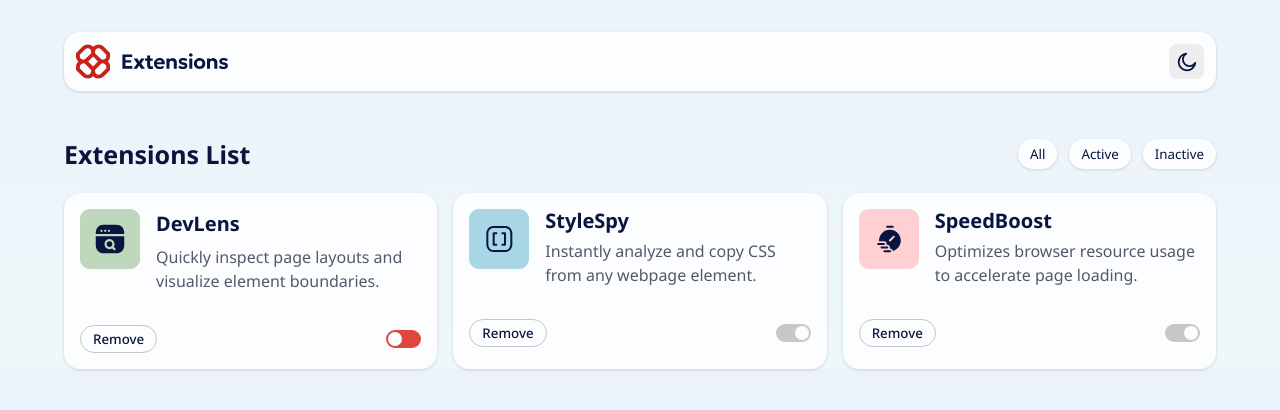
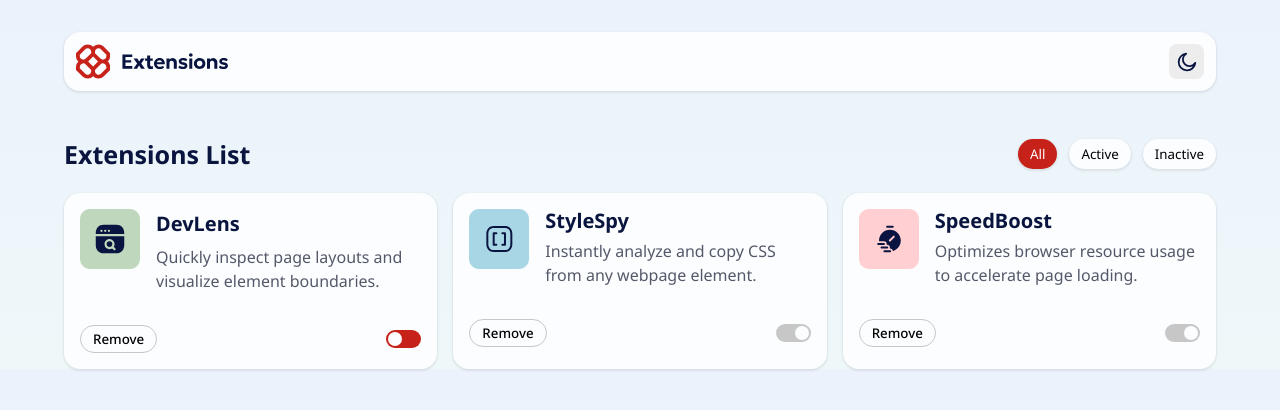
Before and after one commit to OungHongly/Browser-extensions-manager-UI, a plain HTML site: page index.html in a window 1280 px wide. Drawn offline with Linux system fonts and the light colour scheme.

Commit message:
add hover stats to button: theme, filter, remove, toggle

```diff
--- a/css/style.css
+++ b/css/style.css
@@ -121,7 +121,6 @@ h6 {
 /* use website Typescale.com */
 button {
   font-family: inherit;
-  color: var(--Neutral-900);
 }
 h1 {
   font-size: var(--text-h1);
@@ -181,22 +180,26 @@ span {
   border: none;
   background-color: var(--Neutral-0);
   border-radius: var(--space-lg);
+  cursor: pointer;
+  transition: 0.2s;
 }
 .btn__toggle {
   background-color: var(--Neutral-300);
+  color: var(--Neutral-900);
   height: 1.8rem;
   width: 3.5rem;
   padding: 2px;
   border: none;
   border-radius: var(--space-lg);
   cursor: pointer;
+  transition: 0.2s;
 
   display: flex;
   justify-content: flex-end;
 }
 .active {
   justify-content: flex-start;
-  background-color: var(--primary-base);
+  background-color: var(--primary-shade);
 }
 .btn__toggle-switch {
   height: 1.4rem;
@@ -247,12 +250,16 @@ body {
   height: 35px;
   border-radius: var(--space-sm);
   background-color: var(--color-gray-100);
+  cursor: pointer;
+  transition: 0.15s;
 }
 .header .btn-theme img {
   width: 20px;
   height: 20px;
 }
-
+.btn-theme:hover {
+  background-color: var(--Neutral-300);
+}
 /* Filter */
 .filter {
   margin-top: var(--space-lx);
@@ -298,3 +305,26 @@ body {
   justify-content: space-between;
   align-items: center;
 }
+
+/* Stats */
+/* button-stats */
+.btn__inactive:hover {
+  color: var(--Neutral-600);
+}
+.btn__remove:hover {
+  background-color: var(--primary-shade);
+  color: var(--Neutral-0);
+  border: 1px solid var(--primary-shade);
+}
+.active:hover {
+  background-color: var(--primary-tint);
+}
+.btn:focus {
+}
+.btn--active {
+  background-color: var(--primary-shade);
+  color: var(--Neutral-0);
+}
+.btn--active:hover {
+  background-color: var(--primary-base);
+}
--- a/index.html
+++ b/index.html
@@ -28,9 +28,9 @@
       <div class="filter">
         <h5 class="filter__heading">Extensions List</h5>
         <div class="filter__button">
-          <button class="btn btn--shadow">All</button>
-          <button class="btn btn--shadow">Active</button>
-          <button class="btn btn--shadow">Inactive</button>
+          <button class="btn btn--shadow btn--active">All</button>
+          <button class="btn btn__inactive btn--shadow">Active</button>
+          <button class="btn btn__inactive btn--shadow">Inactive</button>
         </div>
       </div>
       <!-- Card Container -->
@@ -53,7 +53,7 @@
 
           </div>
           <div class="extension__button">
-            <button class="btn btn--secondary">Remove</button>
+            <button class="btn btn__remove btn--secondary">Remove</button>
             <button class="btn__toggle active">
               <div class="btn__toggle-switch"></div>
             </button>
@@ -76,7 +76,7 @@
             </div>
           </div>
           <div class="extension__button">
-            <button class="btn btn--secondary">Remove</button>
+            <button class="btn btn__remove btn--secondary">Remove</button>
             <button class="btn__toggle">
               <div class="btn__toggle-switch"></div>
             </button>
@@ -98,7 +98,7 @@
             </div>
           </div>
           <div class="extension__button">
-            <button class="btn btn--secondary">Remove</button>
+            <button class="btn btn__remove btn--secondary">Remove</button>
             <button class="btn__toggle">
               <div class="btn__toggle-switch"></div>
             </button>
```
